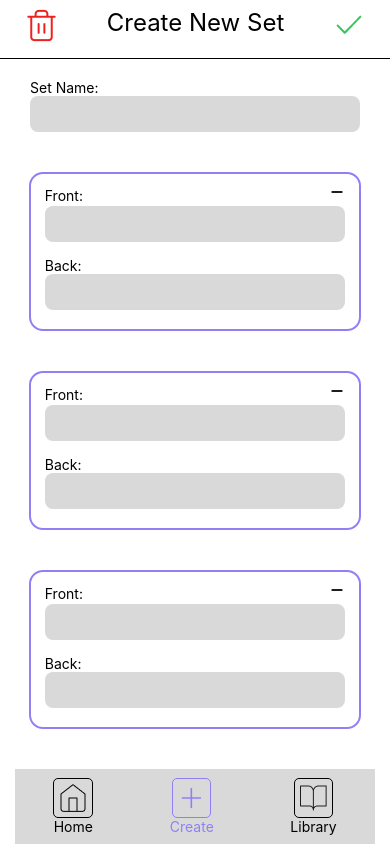
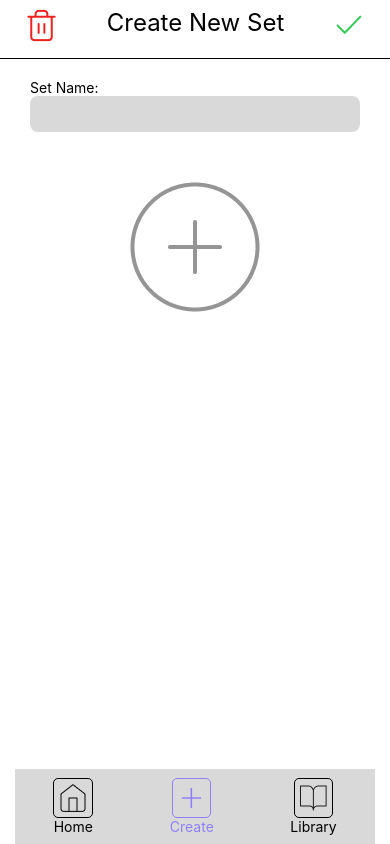
Before and after one commit to trungvt138/flip_it, a React Native app: screen /Create in a window 390 px wide. Built offline with nearby package versions, Linux system fonts and the light colour scheme.

Commit message:
finish create card interactions

```diff
--- a/src/components/Card.js
+++ b/src/components/Card.js
@@ -1,11 +1,20 @@
-import { View, Text, StyleSheet, Image } from 'react-native';
+import { View, Text, StyleSheet, Image, TouchableOpacity } from 'react-native';
 import LabeledInputs from './LabeledInput';
 
-export default function Card() {
+export default function Card(props) {
     return (
         <View style={styles.card}>
 
-            <LabeledInputs label={"Front:"} rightElement={<Image source={require('../../assets/minus.png')} style={styles.image} />}/>
+            <LabeledInputs
+                label={"Front:"}
+                rightElement={
+                    <TouchableOpacity onPress={() => props.onDelete(props.index)}>
+                        <Image source={require('../../assets/minus.png')}
+                            style={styles.image}
+                        />
+                    </TouchableOpacity>
+                }
+            />
             <LabeledInputs label={"Back:"} style={styles.labeledInputBack}/>
         </View>
     )
--- a/src/screens/CreateSet.js
+++ b/src/screens/CreateSet.js
@@ -5,8 +5,23 @@ import Navbar from "../components/Navbar";
 import HorizontalRuler from "../components/HorizontalRuler";
 import LabeledInput from "../components/LabeledInput";
 import Card from "../components/Card";
+import { useState } from "react";
 
 export default function CreateSet() {
+  const [cards, setCards] = useState([]);
+
+  function addCard(card) {
+    setCards((prevCards) => {
+      return [...prevCards, card];
+    });
+  }
+
+  function deleteCard(index) {
+    setCards((prevCards) => {
+      return prevCards.filter((card, i) => i !== index);
+    });
+  }
+
   return (
     <SafeAreaProvider>
       <SafeAreaView style={styles.container}>
@@ -27,13 +42,22 @@ export default function CreateSet() {
 
             <ScrollView
               style={styles.scrollView}
-              contentContainerStyle={{ gap: 40}}
+              contentContainerStyle={{ gap: 40 }}
             >
-              <Card />
-              <Card />
-              <Card />
-              <View style={{alignItems: "center",}}>
-                <TouchableOpacity>
+              {cards.map((card, index) => {
+                return (
+                  <Card
+                    key={index}
+                    index={index}
+                    front={card.front}
+                    back={card.back}
+                    onDelete={deleteCard}
+                  />
+                );
+              })}
+
+              <View style={{ alignItems: "center" }}>
+                <TouchableOpacity onPress={() => addCard({ front: "", back: "" })}>
                   <Image source={require("../../assets/plus-circle.png")} />
                 </TouchableOpacity>
               </View>
```
